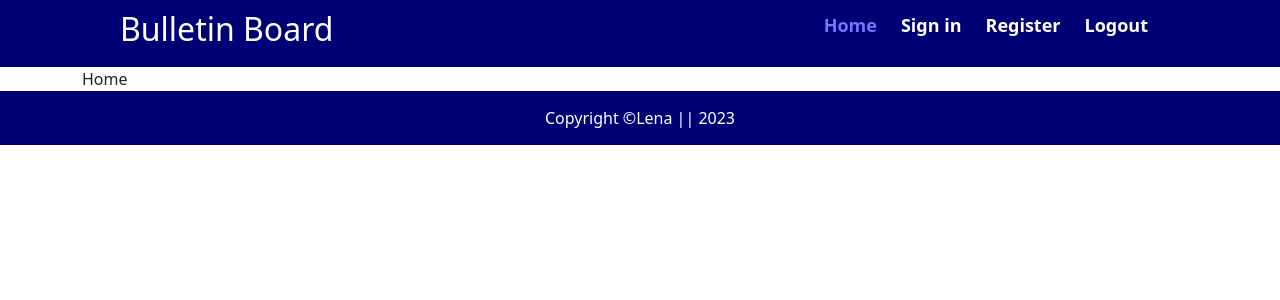
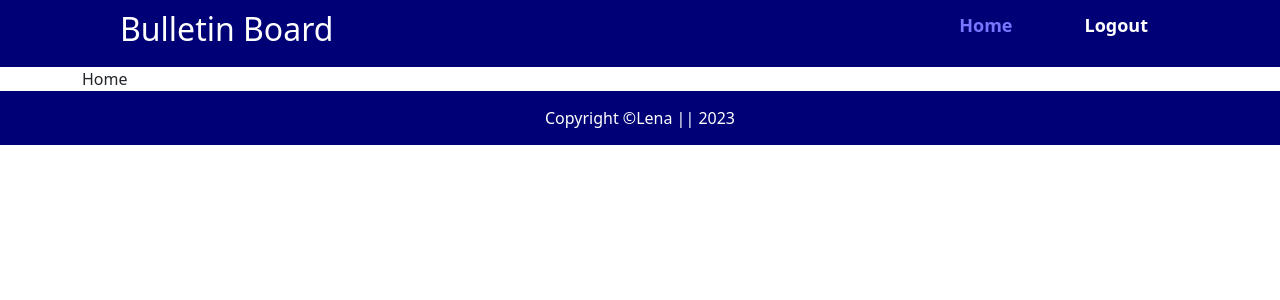
Before and after one commit to msedkiewicz/advertisement-app-fullstack, a React (Create React App) app in the folder client/: page / in a window 1280 px wide. Shown: the top 300 px of the page. Built offline with nearby package versions, Linux system fonts and the light colour scheme; no server answers.

Commit message:
Modify Header

```diff
--- a/client/src/components/views/Header/Header.js
+++ b/client/src/components/views/Header/Header.js
@@ -1,6 +1,10 @@
 import styles from './Header.module.scss';
 import { NavLink } from 'react-router-dom';
+import { useSelector } from 'react-redux';
 const Header = () => {
+  // currently add logged user state
+  const user = 1;
+
   return (
     <nav>
       <div className={styles.nav_wrapper}>
@@ -19,6 +23,7 @@ const Header = () => {
             </NavLink>
           </li>
           <li>
+            {!user && (
               <NavLink
                 className={({ isActive }) =>
                   isActive ? styles.linkActive : undefined
@@ -27,8 +32,10 @@ const Header = () => {
               >
                 Sign in
               </NavLink>
+            )}
           </li>
           <li>
+            {!user && (
               <NavLink
                 className={({ isActive }) =>
                   isActive ? styles.linkActive : undefined
@@ -37,8 +44,10 @@ const Header = () => {
               >
                 Register
               </NavLink>
+            )}
           </li>
           <li>
+            {user && (
               <NavLink
                 className={({ isActive }) =>
                   isActive ? styles.linkActive : undefined
@@ -47,6 +56,7 @@ const Header = () => {
               >
                 Logout
               </NavLink>
+            )}
           </li>
         </ul>
       </div>
--- a/client/src/components/views/Header/Header.module.scss
+++ b/client/src/components/views/Header/Header.module.scss
@@ -7,6 +7,9 @@ nav {
 .logo {
   text-decoration: none;
   color: $color-white;
+  &:hover {
+    color: $color-white;
+  }
 }
 
 .nav_wrapper {
```
Lines whose indentation alone changed are shown as unchanged.
